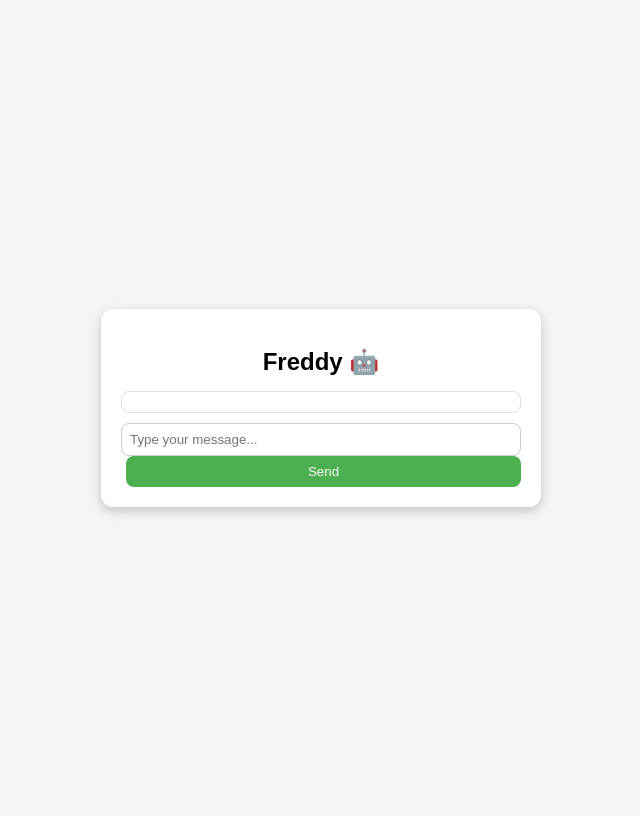
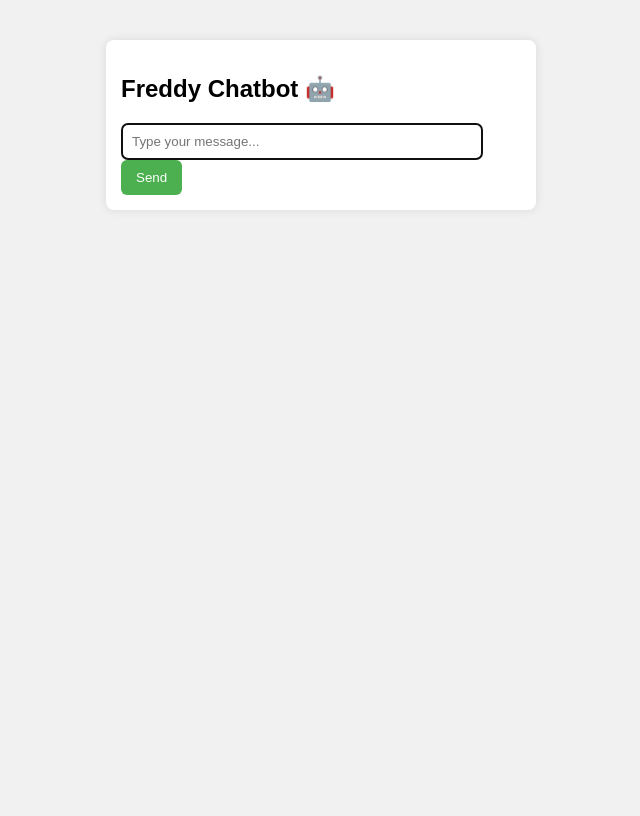
Before and after one commit to hetsuhzd1606-alt/HET-AI-ALA-3-CHAT-BOT-, a Flask app: page / in a window 1280 px wide. Shown: the whole page, without its empty margins (319-959 px from the left). After the commit the page ends 210 px from the top, so only its background shows below. Run offline with Flask 3, Linux system fonts and the light colour scheme.

Commit message:
Update index.html

```diff
--- a/templates/index.html
+++ b/templates/index.html
@@ -2,36 +2,55 @@
 <html lang="en">
 <head>
     <meta charset="UTF-8">
-  <title>Freddy 🤖</title>
-  <link rel="stylesheet" href="{{ url_for('static', filename='style.css') }}">
+    <title>Freddy Chatbot 🤖</title>
+    <style>
+        body { font-family: Arial; background: #f1f1f1; }
+        #chatbox { width: 400px; margin: 40px auto; background: #fff; padding: 15px; border-radius: 8px; box-shadow: 0 0 10px rgba(0,0,0,0.1); }
+        .botText, .userText { margin: 10px 0; }
+        .botText span { background: #e2e2ff; padding: 8px; border-radius: 6px; display: inline-block; }
+        .userText span { background: #d1ffd1; padding: 8px; border-radius: 6px; display: inline-block; float: right; }
+        #inputArea { margin-top: 10px; }
+        input { width: 85%; padding: 10px; border-radius: 6px; border: 1px solid #ccc; }
+        button { padding: 10px 15px; background: #4CAF50; color: white; border: none; border-radius: 6px; cursor: pointer; }
+        button:hover { background: #45a049; }
+    </style>
 </head>
 <body>
-  <div class="chat-container">
-    <h2>Freddy 🤖</h2>
-    <div id="chat-box"></div>
-    <input type="text" id="user-input" placeholder="Type your message...">
+    <div id="chatbox">
+        <h2>Freddy Chatbot 🤖</h2>
+        <div id="chatlog"></div>
+        <div id="inputArea">
+            <input type="text" id="userInput" placeholder="Type your message..." autofocus>
             <button onclick="sendMessage()">Send</button>
+        </div>
     </div>
 
     <script>
-    async function sendMessage() {
-      let userInput = document.getElementById("user-input").value;
-      if (!userInput) return;
+        const inputField = document.getElementById("userInput");
+        const chatlog = document.getElementById("chatlog");
 
-      let chatBox = document.getElementById("chat-box");
-      chatBox.innerHTML += `<div class="user">You: ${userInput}</div>`;
+        inputField.addEventListener("keypress", function(e) {
+            if (e.key === "Enter") {
+                sendMessage();
+            }
+        });
 
-      document.getElementById("user-input").value = "";
+        function sendMessage() {
+            const userText = inputField.value.trim();
+            if (userText === "") return;
+            chatlog.innerHTML += `<div class="userText"><span>${userText}</span></div>`;
+            inputField.value = "";
 
-      let response = await fetch("/get", {
+            fetch("/get", {
                 method: "POST",
                 headers: { "Content-Type": "application/json" },
-        body: JSON.stringify({ message: userInput })
+                body: JSON.stringify({ message: userText })
+            })
+            .then(res => res.json())
+            .then(data => {
+                chatlog.innerHTML += `<div class="botText"><span>${data.reply}</span></div>`;
+                chatlog.scrollTop = chatlog.scrollHeight;
             });
-
-      let data = await response.json();
-      chatBox.innerHTML += `<div class="bot">Freddy: ${data.reply}</div>`;
-      chatBox.scrollTop = chatBox.scrollHeight;
         }
     </script>
 </body>
```
Lines whose indentation alone changed are shown as unchanged.
